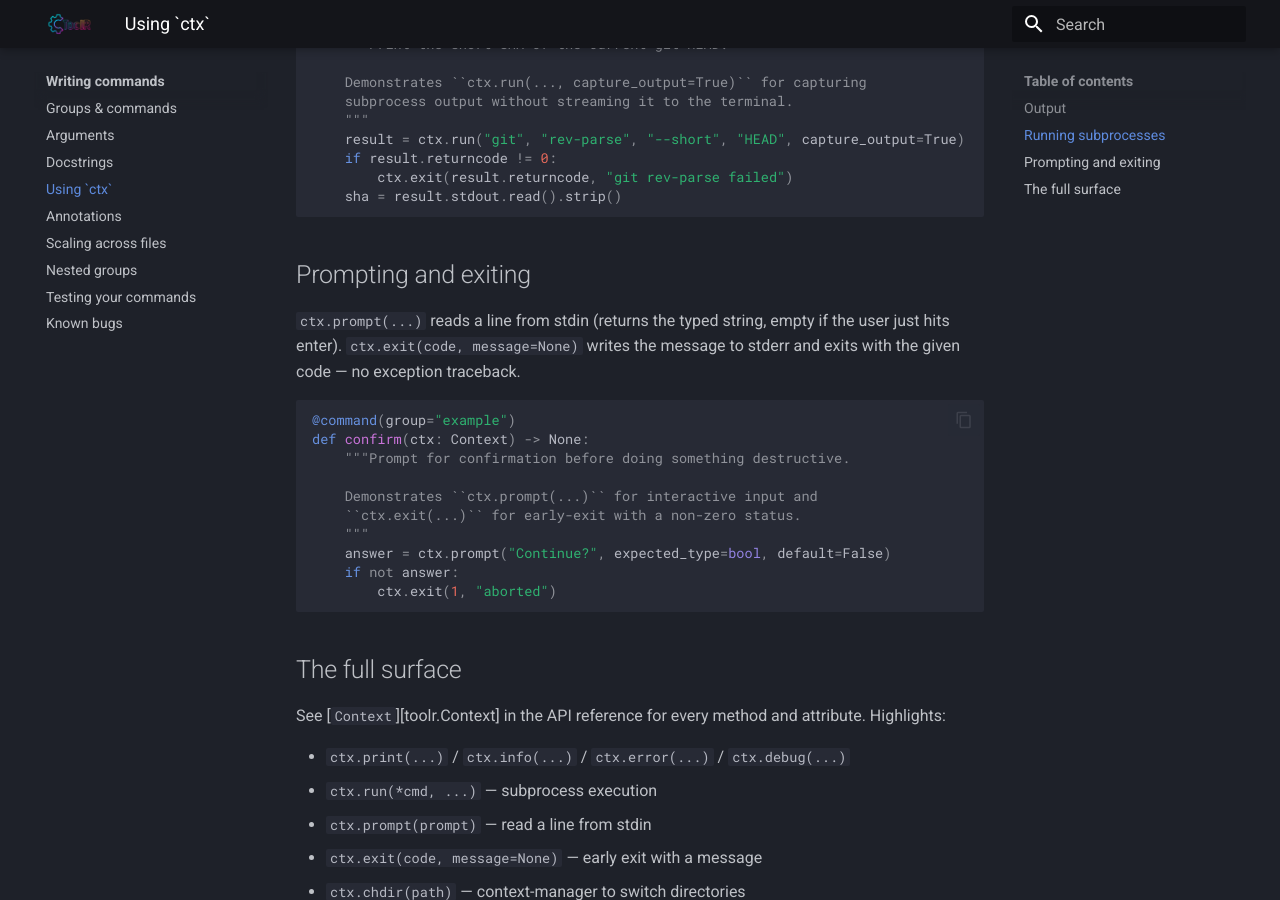
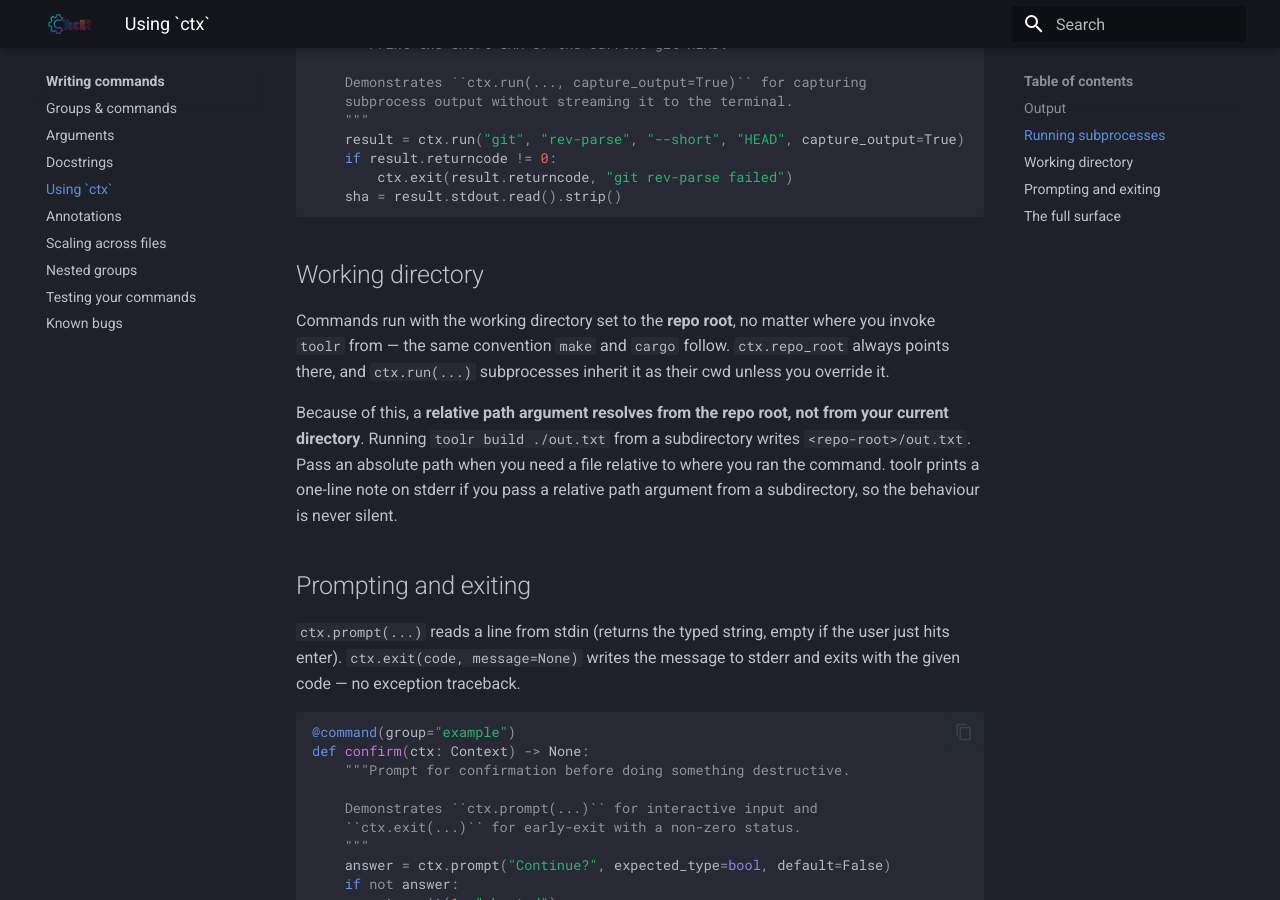
Before and after one commit to s0undt3ch/ToolR, an MkDocs documentation site: the page built from docs/writing-commands/context.md, in a window 1280 px wide and 900 px high, scrolled down 1084 px. Built offline with MkDocs 1.6.1 and Material for MkDocs 9.7.7, drawn with Linux system fonts in a browser that asks for light colours.

Commit message:
docs(authoring): commands run from the repo root; path args are repo-root-relative

````diff
--- a/docs/writing-commands/context.md
+++ b/docs/writing-commands/context.md
@@ -36,6 +36,20 @@ subprocess's output to the user's terminal.
 --8<-- "docs/writing-commands/files/example.py:34:45"
 ```
 
+## Working directory
+
+Commands run with the working directory set to the **repo root**, no
+matter where you invoke `toolr` from — the same convention `make` and
+`cargo` follow. `ctx.repo_root` always points there, and `ctx.run(...)`
+subprocesses inherit it as their cwd unless you override it.
+
+Because of this, a **relative path argument resolves from the repo
+root, not from your current directory**. Running `toolr build ./out.txt`
+from a subdirectory writes `<repo-root>/out.txt`. Pass an absolute path
+when you need a file relative to where you ran the command. toolr prints
+a one-line note on stderr if you pass a relative path argument from a
+subdirectory, so the behaviour is never silent.
+
 ## Prompting and exiting
 
 `ctx.prompt(...)` reads a line from stdin (returns the typed string,
````
Also changed, not shown: skills/toolr-command-authoring/SKILL.md (+17 -0 lines).
